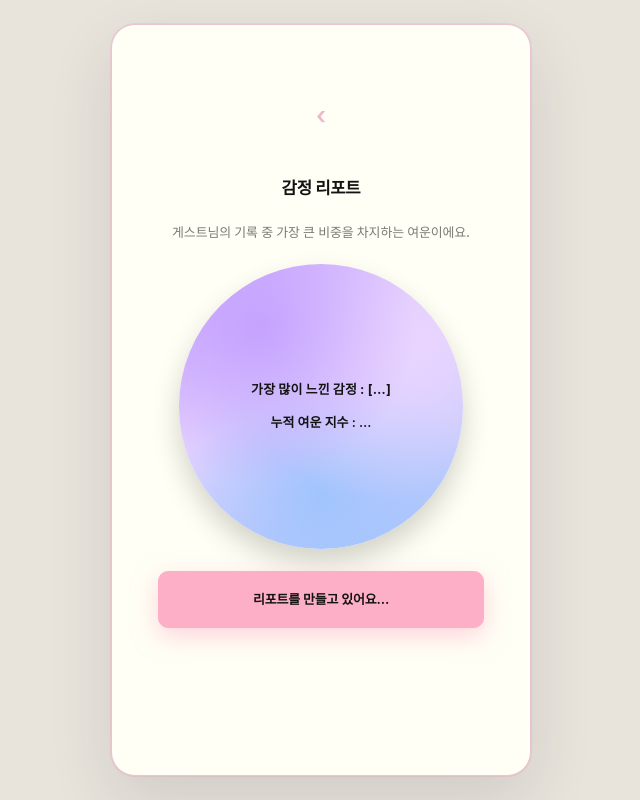
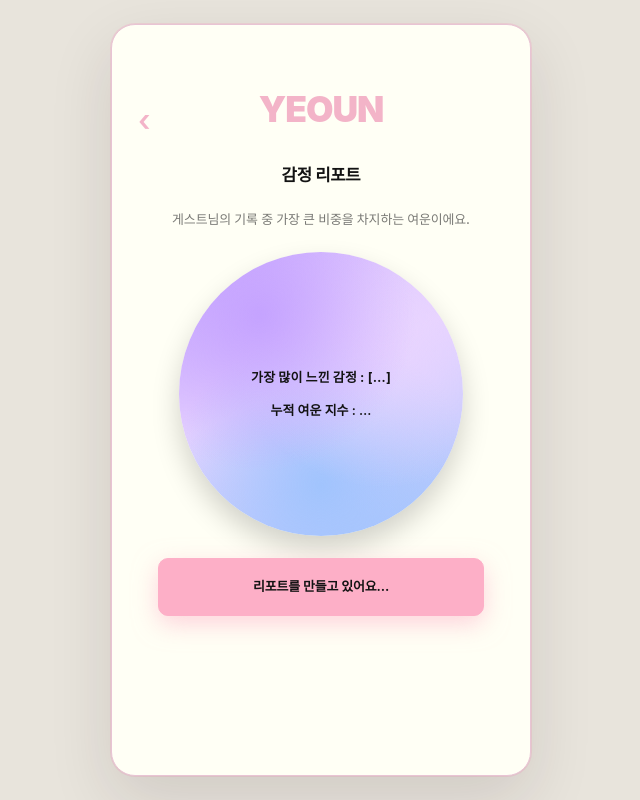
Before and after one commit to kimkaeun2004-ux/myapp, a Next.js app: page /report in a window 1280 px wide. Shown: the whole page, without its empty margins (319-959 px from the left). Built offline with nearby package versions, Linux system fonts and the light colour scheme; no server answers.

Commit message:
Polish home and report navigation typography.
Align the emotion report header with profile (YEOUN + back button), enlarge back navigation and the main record CTA, and keep close buttons at the previous size.

Co-authored-by: Cursor <cursoragent@cursor.com>

```diff
--- a/app/main/page.tsx
+++ b/app/main/page.tsx
@@ -11,6 +11,7 @@ import {
   YEOUN_BLOCK_GAP,
   YEOUN_BTN,
   YEOUN_CONTENT_W,
+  YEOUN_HOME_CTA,
   YEOUN_PAGE_MAIN,
   YEOUN_SCREEN,
   YEOUN_SHELL_SECTION,
@@ -242,7 +243,7 @@ function MainContent() {
           <button
             type="button"
             onClick={() => router.push("/create/scan")}
-            className={`mx-auto ${YEOUN_BLOCK_GAP} ${YEOUN_BTN} ${YEOUN_CONTENT_W} border-[#FDAFC7] bg-[#FDAFC7] text-[#131313] shadow-[0_8px_20px_rgba(0,0,0,0.12)] transition hover:bg-[#f99fbe] active:scale-[0.99]`}
+            className={YEOUN_HOME_CTA}
           >
             새로운 여운 기록하기
           </button>
--- a/app/report/page.tsx
+++ b/app/report/page.tsx
@@ -18,7 +18,7 @@ import {
   YEOUN_PAGE_MAIN,
   YEOUN_SCREEN,
   YEOUN_SHELL_SECTION,
-  YEOUN_NAV_BACK_FLOW,
+  YEOUN_NAV_BACK_PAGE,
   YEOUN_TEXT,
   YEOUN_TICKET,
   yeounFont,
@@ -80,16 +80,19 @@ function EmotionReportContent() {
     <div className={YEOUN_SCREEN} style={yeounFont}>
       <main className={YEOUN_PAGE_MAIN}>
         <section className={`${YEOUN_SHELL_SECTION} overflow-hidden`}>
+          <header className="relative shrink-0">
+            <h1 className={`mt-[5.4cqh] text-center ${YEOUN_TEXT.brandHome}`}>YEOUN</h1>
             <button
               type="button"
               onClick={() => router.push("/main")}
-            className={YEOUN_NAV_BACK_FLOW}
+              className={YEOUN_NAV_BACK_PAGE}
               aria-label="뒤로"
             >
               ‹
             </button>
+          </header>
 
-          <h1 className={`mt-[5.2cqh] text-center ${YEOUN_TEXT.title}`}>감정 리포트</h1>
+          <h2 className={`mt-[5.2cqh] text-center ${YEOUN_TEXT.title}`}>감정 리포트</h2>
 
           <p className={`mx-auto ${YEOUN_CONTENT_W} px-[2cqw] text-center ${YEOUN_MUTED} ${YEOUN_BLOCK_GAP}`}>
             {subtitle}
--- a/lib/ui/yeoun-scale.ts
+++ b/lib/ui/yeoun-scale.ts
@@ -21,11 +21,13 @@ export const YEOUN_TEXT = {
   body: "text-[3.1cqw] font-bold tracking-[-0.01em]",
   bodyMedium: "text-[3.1cqw] font-medium tracking-[-0.01em]",
   back: "text-[4.3cqw] font-semibold leading-none text-[#F3B4C8]",
-  /** 상단 뒤로가기·닫기 — 기존 back보다 크게 */
-  backNav: "text-[5.8cqw] font-semibold leading-none text-[#F3B4C8]",
+  /** 상단 뒤로가기 ‹ */
+  backNav: "text-[7.2cqw] font-semibold leading-none text-[#F3B4C8]",
+  /** 플로우 닫기 × */
+  closeNav: "text-[5.8cqw] font-semibold leading-none text-[#F3B4C8]",
 } as const;
 
-const yeounNavBackBase = `inline-flex min-h-[48px] min-w-[48px] items-center justify-center ${YEOUN_TEXT.backNav} transition hover:opacity-80 active:scale-95`;
+const yeounNavBackBase = `inline-flex min-h-[56px] min-w-[56px] items-center justify-center ${YEOUN_TEXT.backNav} transition hover:opacity-80 active:scale-95`;
 
 /** 이메일 로그인 — 좌상단 절대 위치 */
 export const YEOUN_NAV_BACK_EMAIL = `absolute left-[6cqw] top-[6cqh] z-10 ${yeounNavBackBase}`;
@@ -33,11 +35,8 @@ export const YEOUN_NAV_BACK_EMAIL = `absolute left-[6cqw] top-[6cqh] z-10 ${yeou
 /** 프로필·리포트 — 상단 좌측 (기존 mt/px와 동일한 시각 위치) */
 export const YEOUN_NAV_BACK_PAGE = `absolute left-0 top-[5.4cqh] z-10 px-[6.2cqw] text-left ${yeounNavBackBase}`;
 
-/** 문서 흐름 상단 좌측 (리포트 등) */
-export const YEOUN_NAV_BACK_FLOW = `mt-[5.4cqh] px-[6.2cqw] text-left ${yeounNavBackBase}`;
-
 /** × 닫기 — 새 여운 기록 플로우 */
-export const YEOUN_NAV_CLOSE_BTN = `inline-flex min-h-[48px] min-w-[48px] items-center justify-center ${YEOUN_TEXT.backNav} transition hover:opacity-80 active:scale-95`;
+export const YEOUN_NAV_CLOSE_BTN = `inline-flex min-h-[48px] min-w-[48px] items-center justify-center ${YEOUN_TEXT.closeNav} transition hover:opacity-80 active:scale-95`;
 
 export const YEOUN_BTN =
   "flex h-[min(72px,7.8dvh)] min-h-[52px] items-center justify-center rounded-[2cqw] border text-[3.1cqw] font-bold tracking-[-0.01em]";
@@ -48,8 +47,8 @@ export const YEOUN_BLOCK_GAP = "mt-[3.2cqh]";
 export const YEOUN_AVATAR =
   "flex h-[16cqw] w-[16cqw] shrink-0 items-center justify-center overflow-hidden rounded-[2cqw] bg-[#ece9df] text-[4cqw] shadow-[inset_0_0_0_1px_rgba(0,0,0,0.08)]";
 
-/** 메인 홈 CTA — 새로운 여운 기록하기 */
-export const YEOUN_HOME_CTA = `mx-auto block ${YEOUN_BLOCK_GAP} ${YEOUN_BTN} ${YEOUN_CONTENT_W} border-[#FDAFC7] bg-[#FDAFC7] text-[#131313] shadow-[0_8px_20px_rgba(0,0,0,0.12)] transition hover:bg-[#f99fbe] active:scale-[0.99] disabled:cursor-not-allowed disabled:opacity-50`;
+/** 메인 홈 CTA — 새로운 여운 기록하기 (기본 버튼보다 글자 크게) */
+export const YEOUN_HOME_CTA = `mx-auto block ${YEOUN_BLOCK_GAP} flex h-[min(72px,7.8dvh)] min-h-[52px] ${YEOUN_CONTENT_W} items-center justify-center rounded-[2cqw] border border-[#FDAFC7] bg-[#FDAFC7] text-[3.9cqw] font-bold tracking-[-0.01em] text-[#131313] shadow-[0_8px_20px_rgba(0,0,0,0.12)] transition hover:bg-[#f99fbe] active:scale-[0.99] disabled:cursor-not-allowed disabled:opacity-50`;
 
 /** 메인 홈 보조 버튼 — 감정 리포트 요약 보기 */
 export const YEOUN_HOME_BTN_OUTLINE = `mx-auto block ${YEOUN_BLOCK_GAP} ${YEOUN_BTN} ${YEOUN_CONTENT_W} border-[#FDAFC7] bg-[#ffffff] text-[#3c3c3c] transition hover:bg-[#fffcef] active:scale-[0.99] disabled:cursor-not-allowed disabled:opacity-50`;
@@ -93,7 +92,7 @@ export const YEOUN_FLOW_BTN_PRIMARY = YEOUN_HOME_BTN_HALF_PRIMARY;
 export const YEOUN_FLOW_BTN_SECONDARY = YEOUN_HOME_BTN_HALF_SECONDARY;
 export const YEOUN_FLOW_BTN_SINGLE = YEOUN_HOME_CTA;
 export const YEOUN_FLOW_BTN_WIDE = YEOUN_HOME_CTA;
-export const YEOUN_FLOW_CLOSE = `ml-auto block px-[6.2cqw] pt-[5.4cqh] pr-[3.6cqw] text-right ${YEOUN_TEXT.backNav} transition hover:opacity-80`;
+export const YEOUN_FLOW_CLOSE = `ml-auto block px-[6.2cqw] pt-[5.4cqh] pr-[3.6cqw] text-right ${YEOUN_TEXT.closeNav} transition hover:opacity-80`;
 export const YEOUN_LABEL = YEOUN_CONFIRM_LABEL;
 export const YEOUN_INPUT = YEOUN_CONFIRM_INPUT;
 export const YEOUN_TICKET_FORM_CARD_LEGACY = YEOUN_TICKET_FORM_CARD;
```
Lines whose indentation alone changed are shown as unchanged.
